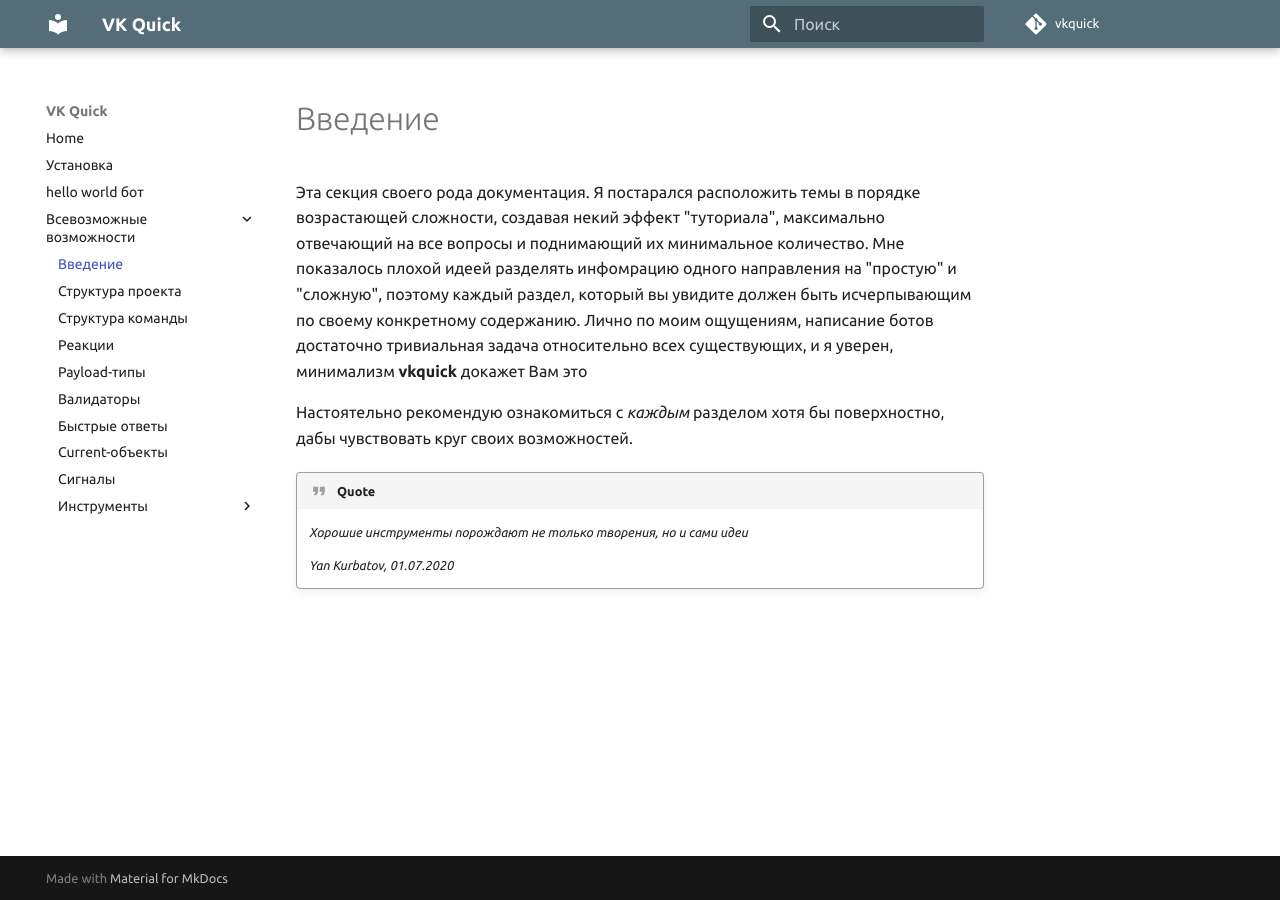
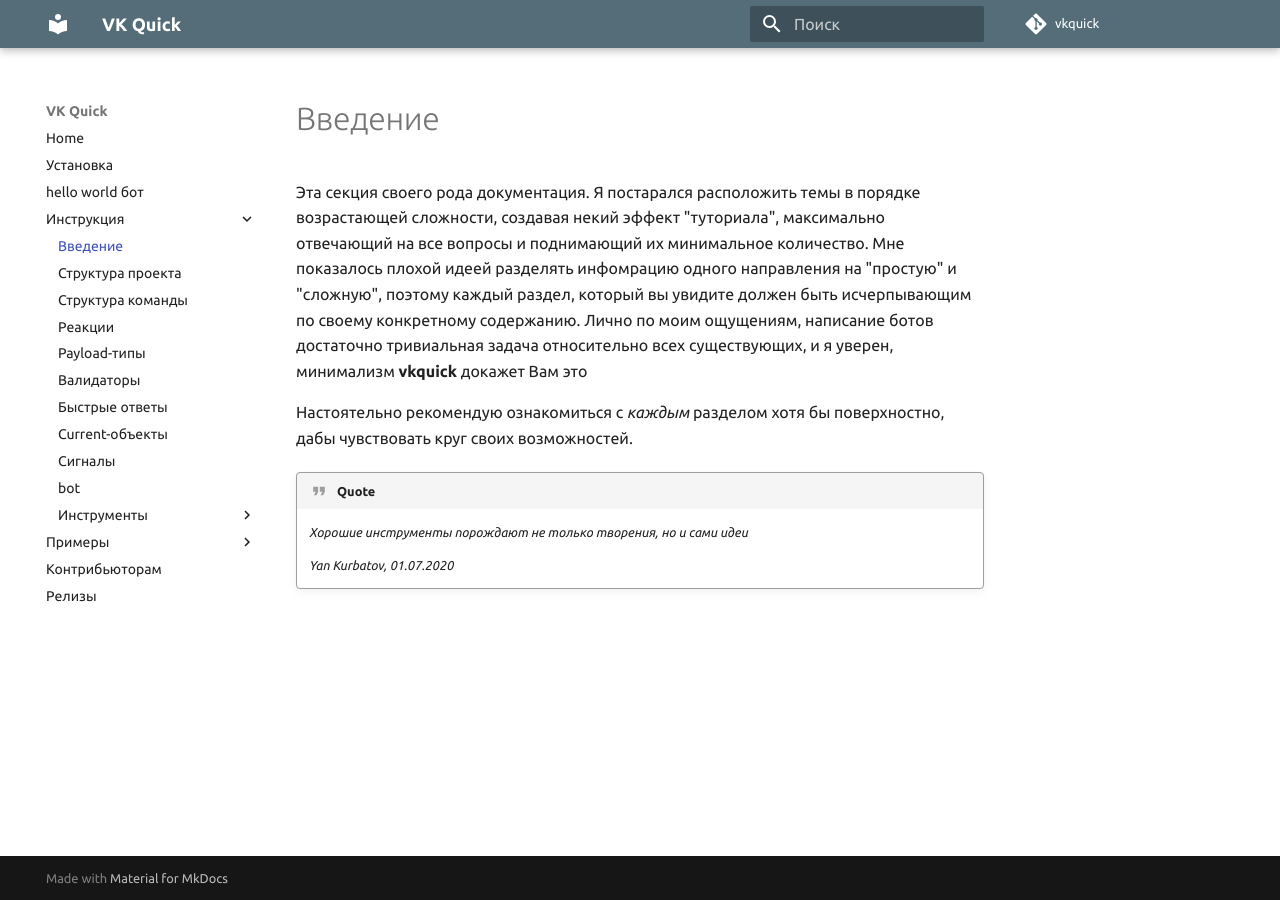
Before and after one commit to deknowny/vkquick, an MkDocs documentation site: the page built from docs/possible/index.md, in a window 1280 px wide. Built offline with MkDocs 1.6.1 and Material for MkDocs 9.7.7, drawn with Linux system fonts in a browser that asks for light colours; some web fonts are replaced; comment, search, counter and statistics services are not loaded; some of the changed lines change nothing that is shown.

Commit message:
Sections about contributing

```diff
--- a/mkdocs.yml
+++ b/mkdocs.yml
@@ -5,11 +5,13 @@ repo_url: https://github.com/Rhinik/vkquick
 
 remote_branch: master
 
+google_analytics: ["UA-172364682-1", "rhinik.github.io"]
+
 nav:
     - Home: index.md
     - Установка: installation.md
     - hello world бот: hello-world-bot.md
-    - Всевозможные возможности:
+    - Инструкция:
         - Введение: possible/index.md
         - Структура проекта: possible/project-struct.md
         - Структура команды: possible/command-struct.md
@@ -19,6 +21,7 @@ nav:
         - Быстрые ответы: possible/quick-answers.md
         - Current-объекты: possible/current-obj.md
         - Сигналы: possible/signals.md
+        - bot: possible/bot.md
         - Инструменты:
             - Что это: possible/tools/index.md
             - Клавиатуры: possible/tools/keyboards.md
@@ -28,6 +31,12 @@ nav:
             - Загрузка фотографий: possible/tools/photos.md
             - Загрузка документов, гс, граффити: possible/tools/docs-vm-graffiti.md
             - Пользователь: possible/tools/user.md
+    - Примеры:
+        - Делаем бота: examples/index.md
+        - Техническое задание: examples/tech-task.md
+        - Создание: examples/create.md
+    - Контрибьюторам: contributing.md
+    - Релизы: releases.md
 
 theme:
     name: material
```
